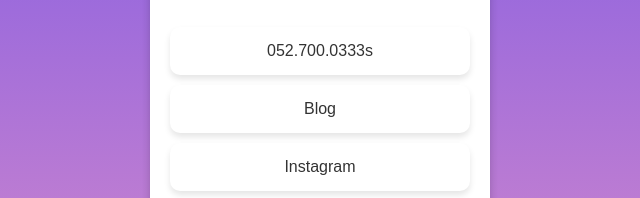
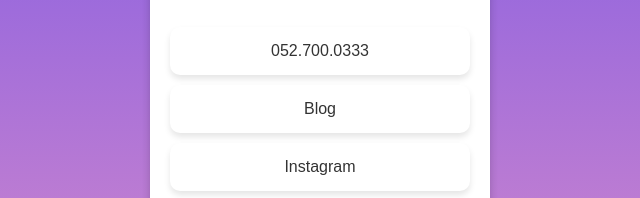
Before and after one commit to HeyoCoding/HeyoCoding, a plain HTML site: page index.html in a window 1280 px wide. Shown: the part 248-446 px from the top of the page, 320-960 px from the left. Drawn offline with Linux system fonts and the light colour scheme.

Commit message:
Update index.html

```diff
--- a/index.html
+++ b/index.html
@@ -1,2 +1,2 @@
 <!-- index.html -->
-<!DOCTYPE html><html lang="ko"><head><meta charset="UTF-8"><meta name="viewport" content="width=device-width, initial-scale=1.0"><title>Heyo Coding</title><link rel="stylesheet" href="styles.css"></head><body><div class="container"><div class="profile"><img src="heyologo.png" alt="logo" class="logo"><h1>HeyoCoding</h1></div><div class="links"><a href='tel:052-700-0333' class="call-button">052.700.0333s</a><a href="https://m.blog.naver.com/heyocoding" class="link">Blog</a><a href="https://www.instagram.com/ulsan_coding/" class="link">Instagram</a><a href="http://pf.kakao.com/_ghiJb" class="link">KaKao Talk</a><a href="http://talk.naver.com/W5TQGP" class="link">Naver Talk</a><a href="https://blog.naver.com/heyocoding/223523984440" class="link">Location</a></div><footer><p><img src="heyologo.png" alt="icon" class="small-icon">Coding Academy</p></footer></div></body></html>
+<!DOCTYPE html><html lang="ko"><head><meta charset="UTF-8"><meta name="viewport" content="width=device-width, initial-scale=1.0"><title>Heyo Coding</title><link rel="stylesheet" href="styles.css"></head><body><div class="container"><div class="profile"><img src="heyologo.png" alt="logo" class="logo"><h1>HeyoCoding</h1></div><div class="links"><a href='tel:052-700-0333' class="call-button">052.700.0333</a><a href="https://m.blog.naver.com/heyocoding" class="link">Blog</a><a href="https://www.instagram.com/ulsan_coding/" class="link">Instagram</a><a href="http://pf.kakao.com/_ghiJb" class="link">KaKao Talk</a><a href="http://talk.naver.com/W5TQGP" class="link">Naver Talk</a><a href="https://blog.naver.com/heyocoding/223523984440" class="link">Location</a></div><footer><p><img src="heyologo.png" alt="icon" class="small-icon">Coding Academy</p></footer></div></body></html>
```
